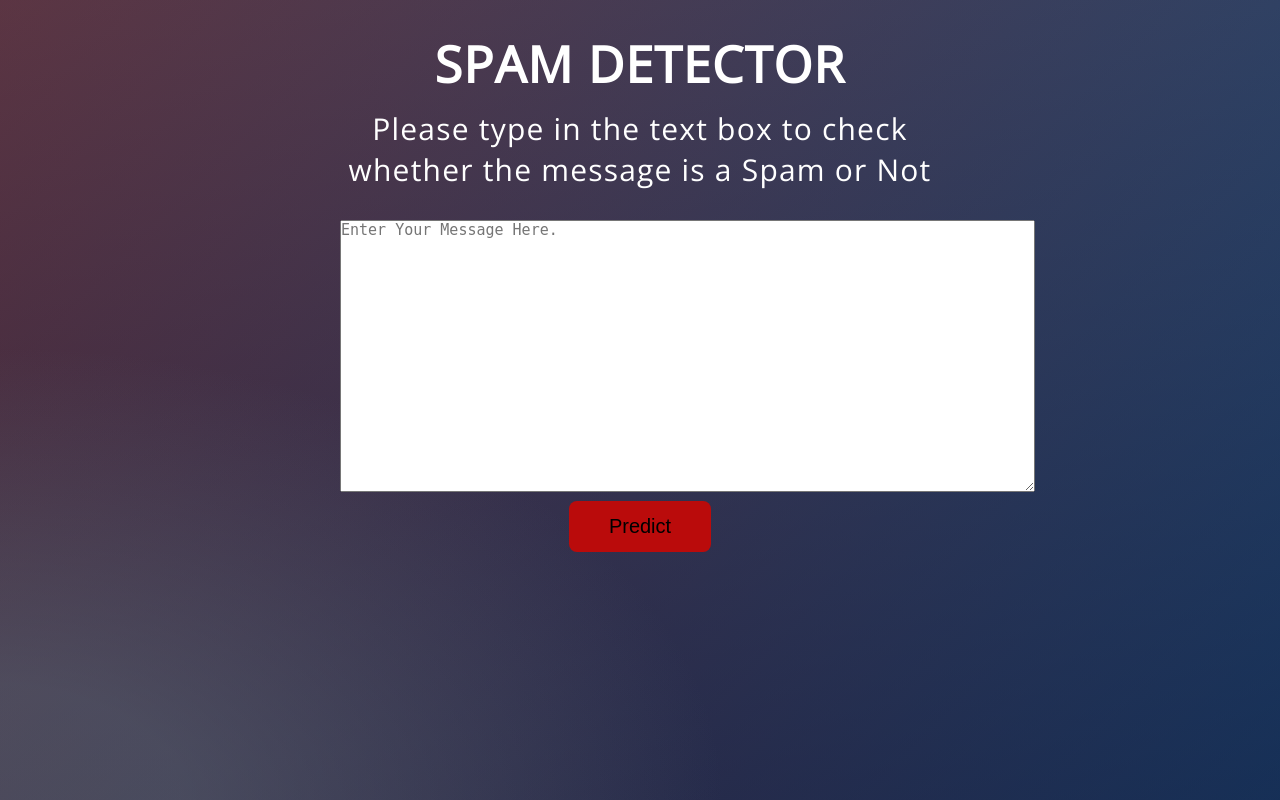
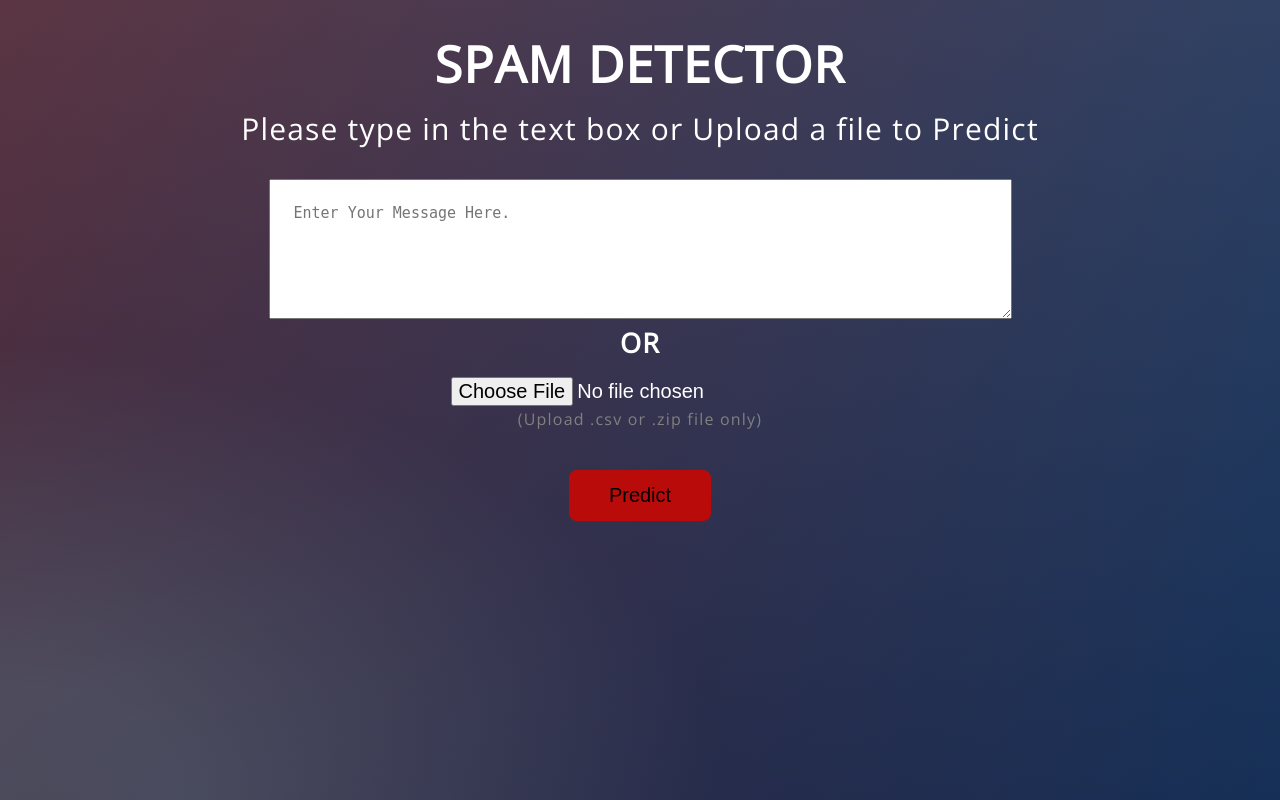
Before and after one commit to Navdeepmaheshwari/Spam-Detection-Application-Machine-Learning, a Flask app: page / in a window 1280 px wide. Run offline with Flask 2, Linux system fonts and the light colour scheme; parts of the project's set-up code (start-up, migrations or seed data) failed here and were passed over.

Commit message:
Adding upload file functionality

```diff
--- a/app.py
+++ b/app.py
@@ -1,26 +1,99 @@
-from flask import Flask, render_template, request
+from flask import Flask,flash, render_template, request,redirect,send_file
+import pandas as pd
+import numpy as np
 import pickle
 classifier = pickle.load(open('spam_ham_model.pkl', 'rb'))
 cv = pickle.load(open('countVect_model.pkl','rb'))
 app = Flask(__name__)
-
+app.secret_key = b'_5#y2L"F4Q8z\n\xec]/'
 @app.route('/')
 def home():
 	return render_template('index.html')
 
 @app.route('/predict',methods=['POST'])
 def predict():
-    message = request.form['message']
-    data = [message]
-    vect = cv.transform(data).toarray()
-    prediction = classifier.predict(vect)
-    output=prediction[0]
-    if output=='spam':
-        output="Spam Text Detected"
-    elif output=='ham':
-        output= "Not a Spam Text"
-    # print(output)
+    output=""
+    # for text
+    if request.form['message']:
+          message = request.form['message']
+          data = [message]
+          if data:
+            vect = cv.transform(data).toarray()
+            prediction = classifier.predict(vect)
+            # print(prediction)
+            output=prediction[0]
+            if output=='spam':
+                output="Spam Text Detected"
+            elif output=='ham':
+                output= "Not a Spam Text"
+
+    # for file
+    elif request.files['file']:
+        f=request.files['file']
+
+        #  print(f.filename)
+        if(f.filename.endswith('.csv')):
+            data=pd.read_csv(f,encoding = "ISO-8859-1")
+            #  print(data)
+            #  print(df.iloc[:, 0])
+            data=data[data.columns[0]]
+            #  print(data)
+            if not data.empty:
+                vect = cv.transform(data).toarray()
+                prediction = classifier.predict(vect)
+                # print(type(prediction))
+                # print(np.array(data))
+                """ lst=[data,prediction.tolist()]
+                print(lst) """
+
+                # data['prediction']=prediction;
+                df = pd.DataFrame()
+                df['text']=np.array(data)
+                df['prediction']=prediction
+                print(df)
+                # df = pd.DataFrame(lst,columns =['data', 'prediction'])
+                df.to_csv('prediction.csv')
+                return send_file('prediction.csv', as_attachment=True)
+        elif(f.filename.endswith('.zip')):
+            import zipfile
+            my_zip = zipfile.ZipFile(f) # Specify your zip file's name here            storage_path = '.'
+            text=[]
+            for file in my_zip.namelist():
+                if my_zip.getinfo(file).filename.endswith('.txt'):
+                    text.append( my_zip.read(file).decode('utf-8'))
+                #    data.append( my_zip.extract(file) )# extract the file to current folder if it is a text file
+            df = pd.DataFrame()
+            df['text']=text
+            # print(df)
+            data=df[df.columns[0]]
+            if not data.empty:
+                vect = cv.transform(data).toarray()
+                prediction = classifier.predict(vect)
+                # print(type(prediction))
+                # print(np.array(data))
+                """ lst=[data,prediction.tolist()]
+                print(lst) """
+
+                # data['prediction']=prediction;
+                # df = pd.DataFrame()
+                # df['text']=np.array(data)
+                df['prediction']=prediction
+                # print(df)
+                # df = pd.DataFrame(lst,columns =['data', 'prediction'])
+                df.to_csv('prediction.csv')
+                return send_file('prediction.csv', as_attachment=True)
+        else:
+            output="Enter File in given Format Only"
+    else:
+         output="Enter File or Text"
+         return render_template('index.html', prediction_text='{}'.format(output))
+        #  return redirect('/')
+
+
     return render_template('index.html', prediction_text='{}'.format(output))
 
 if __name__ == '__main__':
 	app.run(debug=True)
+
+
+        # Hello My NAme is NAvdeep. I'm in Btech 3rd year
--- a/static/styles.css
+++ b/static/styles.css
@@ -23,7 +23,7 @@ body {
 
 .main {
     margin: auto;
-    width: 50%;
+    width: 80%;
     /* border: 3px solid green; */
     padding: 20px;
 
@@ -38,7 +38,8 @@ body {
 }
 
 .desc {
-    margin: 10px;
+
+    margin: 10px 0;
     font-size: 30px;
     text-align: center;
     /* color: rgb(0, 0, 0); */
@@ -50,6 +51,7 @@ body {
 }
 
 textarea {
+    padding: 1.5rem;
     font-size: 15px;
 }
 
@@ -74,6 +76,7 @@ textarea {
     display: inline-block;
     font-size: 20px;
     margin: 4px 2px;
+    margin-top: 0rem;
     cursor: pointer;
 }
 
@@ -89,3 +92,21 @@ textarea {
     font-size: 50px;
     color: red;
 }
+.filediv{
+    margin: 0 auto;
+    width: 50%;
+    padding: 1rem ;
+}
+.filediv input{
+    font-size: 20px;
+}
+.userfile{
+    background-color: #ba0b0b;
+    font-size: 2rem;
+  /* display: inline; */
+}
+
+.smal{
+    color: gray;
+    font-size: 1rem;
+}
--- a/templates/index.html
+++ b/templates/index.html
@@ -13,13 +13,21 @@
     <div class="main">
         <h2 class='head'><span>SPAM DETECTOR</h2>
         <div class='desc'>
-            <p>Please type in the text box to check whether the message is a Spam or Not</p>
+            <p>Please type in the text box or Upload a file to Predict</p>
         </div>
 
         <div class="container">
-            <form action="{{ url_for('predict') }}" method="POST">
-                <textarea class='message' name="message" rows="15" cols="75"
+            <form action="{{ url_for('predict') }}" method="POST" enctype="multipart/form-data">
+                <textarea class='message' name="message" rows="5" cols="75"
                     placeholder="Enter Your Message Here."></textarea><br />
+                <h2>OR</h2>
+                <div class="filediv"><input type="file" name="file" id="userfile"> <br><span class="smal">
+                        (Upload .csv or
+                        .zip
+                        file
+                        only)</span></div>
+                <br>
+
                 <input type="submit" class="btn" value="Predict">
             </form>
         </div>
--- /dev/null
+++ b/txt1.txt
@@ -0,0 +1 @@
+Go until jurong point, crazy.. Available only in bugis n great world la e buffet... Cine there got amore wat...
--- /dev/null
+++ b/txt2.txt
@@ -0,0 +1 @@
+Go until jurong point, crazy.. Available only in bugis n great world la e buffet... Cine there got amore wat...
--- /dev/null
+++ b/txt3.txt
@@ -0,0 +1 @@
+Go until jurong point, crazy.. Available only in bugis n great world la e buffet... Cine there got amore wat...
```
Also changed, not shown: prediction.csv (added, +7 -0 lines), spamzip.py (added, +9 -0 lines), 2 other files.
